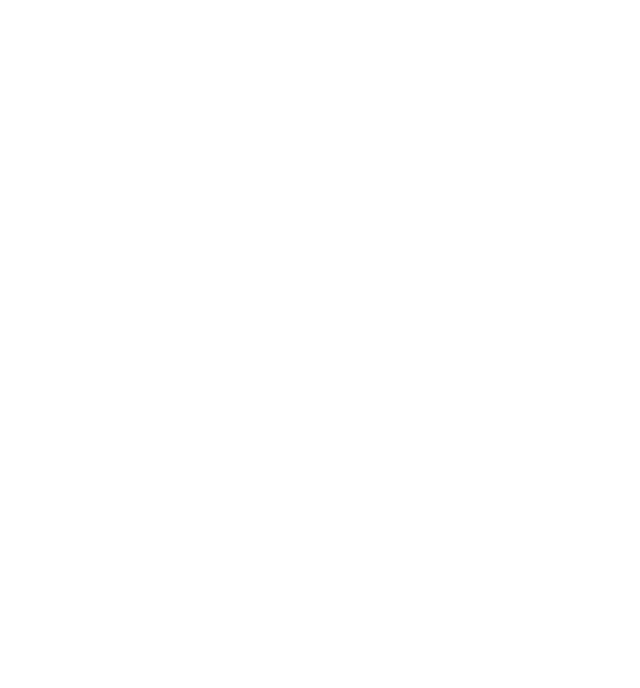
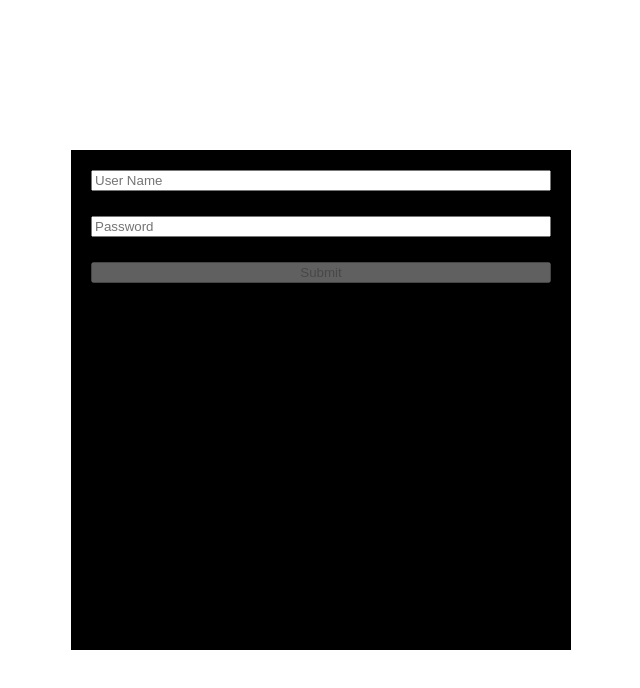
Before and after one commit to ArturPetrosyan1998/React-App-Func, a React (Vite) app: page /registration in a window 1280 px wide. Before the commit this address had no page. Shown: the top 688 px of the page, without its empty margins (319-959 px from the left). Built offline with nearby package versions, Linux system fonts and the light colour scheme.

Commit message:
Registr page logic

```diff
--- a/src/App.jsx
+++ b/src/App.jsx
@@ -6,6 +6,7 @@ import Login from './pages/auth/Login/Login';
 import Counter from './pages/Counter/Counter';
 import PrivateRoute from './components/routes/PrivateRoute';
 import PublicRoute from './components/routes/PublicRoute';
+import Registration from './pages/auth/Register/Registration';
 
 class App extends Component {
   render() {
@@ -36,6 +37,7 @@ class App extends Component {
               </PublicRoute>
 )}
           />
+          <Route path="/registration" element={<Registration />} />
         </Routes>
       </BrowserRouter>
     );
--- a/src/components/Header/assets/icons/Navigation/Navigation.jsx
+++ b/src/components/Header/assets/icons/Navigation/Navigation.jsx
@@ -9,6 +9,7 @@ class Navigation extends Component {
         <NavLink to="/" className={styles.NavLink}>Home</NavLink>
         <NavLink to="/counter" className={styles.NavLink}>Counter</NavLink>
         <NavLink to="/login" className={styles.NavLink}>Login</NavLink>
+        <NavLink to="/registration" className={styles.NavLink}>Registration</NavLink>
       </nav>
     );
   }
--- /dev/null
+++ b/src/pages/auth/Register/Registration.jsx
@@ -0,0 +1,55 @@
+import { Component } from 'react';
+import { Navigate } from 'react-router-dom';
+import styles from './Registration.module.scss';
+
+class Registration extends Component {
+  state = {
+    login: '',
+    password: '',
+    isLoggedIn: false,
+  };
+
+  onChange = (event) => {
+    this.setState({ [event.target.name]: event.target.value });
+  };
+
+  onSubmit = (event) => {
+    event.preventDefault();
+    const { login, password } = this.state;
+    localStorage.setItem('login', login);
+    localStorage.setItem('password', password);
+    if (login && password) {
+      this.setState({ isLoggedIn: true });
+      localStorage.setItem('token', true);
+    }
+  };
+
+  render() {
+    const { login, password, isLoggedIn } = this.state;
+    return isLoggedIn ? <Navigate to="/login" /> : (
+      <div className={styles.container}>
+        <form className={styles.form} onSubmit={this.onSubmit}>
+          <input
+            value={login}
+            onChange={this.onChange}
+            type="text"
+            placeholder="User Name"
+            name="login"
+          />
+          <input
+            value={password}
+            onChange={this.onChange}
+            type="password"
+            placeholder="Password"
+            name="password"
+          />
+          <button disabled={!login || !password} type="submit">Submit</button>
+        </form>
+
+      </div>
+
+    );
+  }
+}
+
+export default Registration;
--- /dev/null
+++ b/src/pages/auth/Register/Registration.module.scss
@@ -0,0 +1,17 @@
+.container {
+    width: 100%;
+    height: 100vh;
+    display: flex;
+    justify-content: center;
+    align-items: center;
+}
+
+.form {
+    background-color: black;
+    width: 500px;
+    height: 500px;
+    display: flex;
+    flex-direction: column;
+    padding: 20px 20px;
+    gap: 25px;
+}
```
